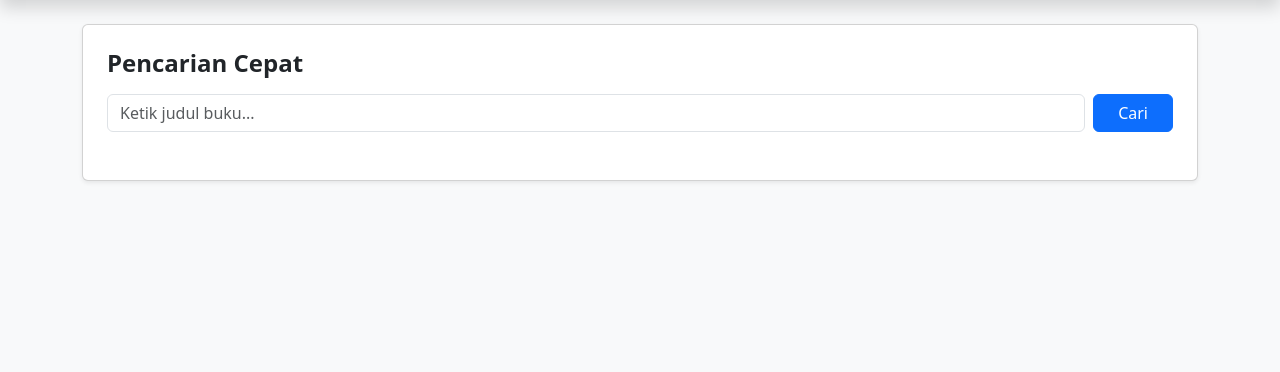
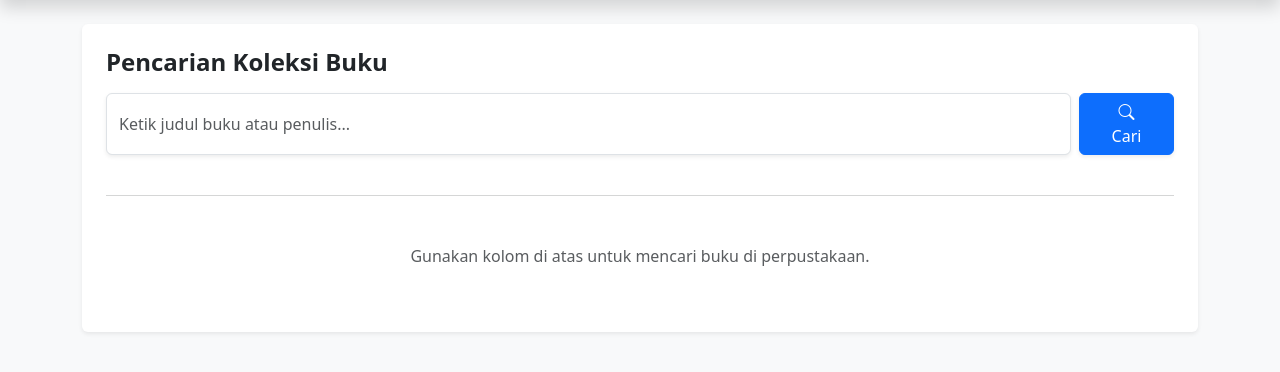
Before and after one commit to Yusraaaja/sistem-perpustakaan, a Flask app: page / in a window 1280 px wide. Shown: the part 56-428 px from the top of the page. Run offline with Flask 3, Linux system fonts and the light colour scheme.

Commit message:
Feature: Adding new feature, error handling

```diff
--- a/templates/index.html
+++ b/templates/index.html
@@ -1,18 +1,27 @@
 {% extends 'layout.html' %}
+
 {% block content %}
-<div class="card shadow-sm p-4">
-    <h4 class="fw-bold mb-3">Pencarian Cepat</h4>
+<div class="card shadow-sm p-4 border-0">
+    <h4 class="fw-bold mb-3 text-dark">Pencarian Koleksi Buku</h4>
+
     <form action="/search" method="GET" class="d-flex mb-4">
-        <input type="text" name="query" class="form-control me-2" placeholder="Ketik judul buku..." value="{{ query or '' }}">
-        <button type="submit" class="btn btn-primary px-4">Cari</button>
+        <input type="text" name="query" class="form-control me-2 shadow-sm"
+               placeholder="Ketik judul buku atau penulis..."
+               value="{{ query or '' }}" required>
+        <button type="submit" class="btn btn-primary px-4 shadow-sm">
+            <i class="bi bi-search"></i> Cari
+        </button>
     </form>
 
+    <hr class="text-muted opacity-25 mb-4">
+
+    {# LOGIKA UTAMA: Cek apakah ada hasil pencarian #}
     {% if results %}
         <div class="table-responsive">
             <table class="table table-hover align-middle">
                 <thead class="table-light">
                     <tr>
-                    <th>Judul Buku (Klik untuk Detail)</th>
+                        <th>Judul Buku</th>
                         <th>Penulis</th>
                         <th>Stok</th>
                     </tr>
@@ -26,26 +35,32 @@
                             </a>
                         </td>
                         <td>{{ b.penulis }}</td>
-                    <td><span class="badge bg-success">{{ b.stok }}</span></td>
+                        <td>
+                            <span class="badge {{ 'bg-success' if b.stok > 0 else 'bg-danger' }}">
+                                {{ b.stok }} Tersedia
+                            </span>
+                        </td>
                     </tr>
                     {% endfor %}
                 </tbody>
             </table>
-        {% if query %}
-            {% if results %}
-                <div class="table-responsive">
-                    <table class="table table-hover align-middle">
-                        </table>
         </div>
+
+    {# LOGIKA KEDUA: Jika tidak ada hasil, tapi user sedang mencari sesuatu (query ada) #}
+    {% elif query %}
+        <div class="text-center py-5">
+            <div class="mb-3">
+                <i class="bi bi-search-heart text-muted" style="font-size: 4rem; opacity: 0.5;"></i>
+            </div>
+            <h5 class="text-secondary">Buku "<strong>{{ query }}</strong>" tidak ditemukan</h5>
+            <p class="text-muted small">Coba gunakan kata kunci lain atau periksa kembali ejaan Anda.</p>
+            <a href="/" class="btn btn-outline-secondary btn-sm mt-2">Lihat Semua Koleksi</a>
+        </div>
+
+    {# LOGIKA KETIGA: Kondisi awal saat halaman baru dibuka (opsional) #}
     {% else %}
-                <div class="text-center py-5">
-                    <i class="bi bi-search-heart text-muted" style="font-size: 3rem;"></i>
-                    <h5 class="mt-3 text-secondary">Maaf, buku "<strong>{{ query }}</strong>" tidak ditemukan.</h5>
-                    <p class="small text-muted">Coba gunakan kata kunci lain atau periksa ejaan Anda.</p>
-                    <a href="/" class="btn btn-outline-primary btn-sm">Tampilkan Semua Buku</a>
-                </div>
-            {% endif %}
-        {% endif %}
+        <div class="text-center py-4 text-muted">
+            <p>Gunakan kolom di atas untuk mencari buku di perpustakaan.</p>
         </div>
     {% endif %}
 </div>
```
Lines whose indentation alone changed are shown as unchanged.
